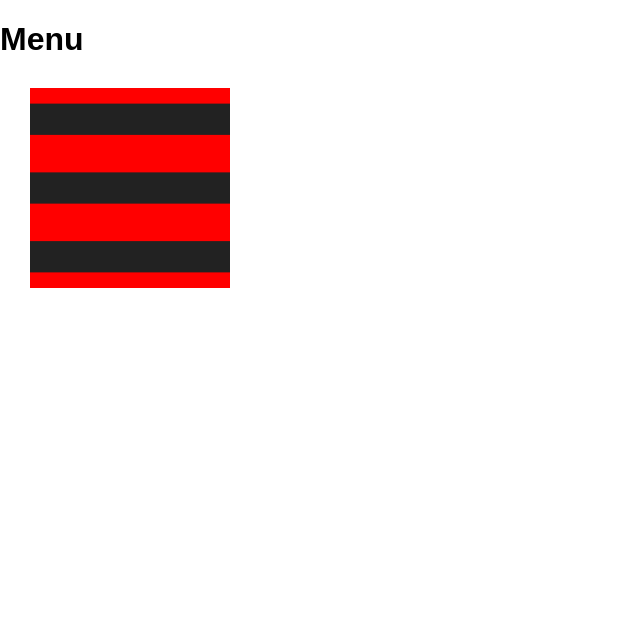
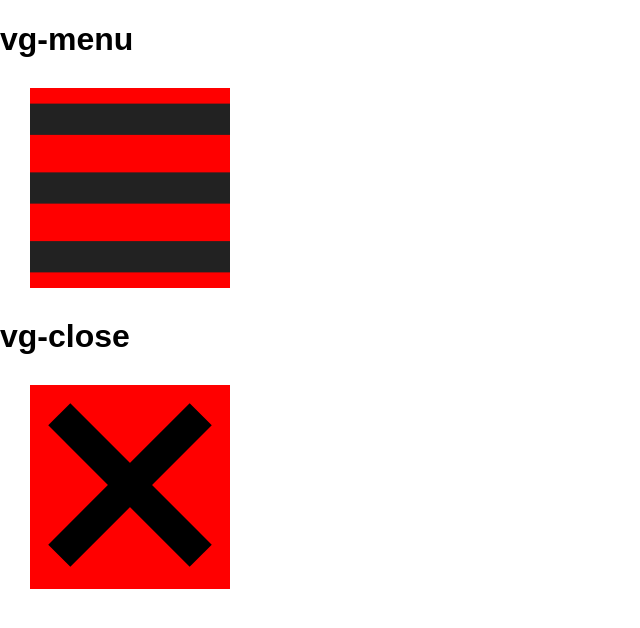
Before and after one commit to tylerfowle/veegee, a website: page dist/html/examples.html in a window 1280 px wide. Shown: the whole page, without its empty margins (0-640 px from the left). Drawn offline with Linux system fonts and the light colour scheme; files whose address does not match are found by name.

Commit message:
add close icon

```diff
--- a/dist/html/examples.html
+++ b/dist/html/examples.html
@@ -21,17 +21,26 @@
   <!-- BEGIN .row -->
   <div class="row">
 
-    <h1>Menu</h1>
-
-    <!-- BEGIN .menu-button -->
-    <div class="menu-button">
-      <svg class="vg vg-menu" width="100%" height="100%" viewBox="0 0 64 64" xmlns="http://www.w3.org/2000/svg">
+  <h1>vg-menu</h1>
+  <!-- BEGIN .menu-button -->
+  <div class="menu-button">
+    <svg class="vg vg-menu" width="100%" height="100%" viewBox="0 0 64 64" xmlns="http://www.w3.org/2000/svg">
   <rect x="0" y="5" width="64" height="10"/>
   <rect x="0" y="27" width="64" height="10"/>
   <rect x="0" y="49" width="64" height="10"/>
 </svg>
-    </div>
-    <!-- END .menu-button -->
+  </div>
+  <!-- END .menu-button -->
+
+  <h1>vg-close</h1>
+  <!-- BEGIN .menu-button -->
+  <div class="menu-button">
+    <svg width="100%" height="100%" viewBox="0 0 64 64" version="1.1" xmlns="http://www.w3.org/2000/svg">
+  <path d="M51.092,5.837l-45.255,45.255l7.071,7.071l45.255,-45.255l-7.071,-7.071Z"/>
+  <path d="M58.163,51.092l-45.255,-45.255l-7.071,7.071l45.255,45.255l7.071,-7.071Z"/>
+</svg>
+  </div>
+  <!-- END .menu-button -->
 
 
   </div>
```
Also changed, not shown: build/examples.html (+12 -6 lines), build/svg/vg-close.svg (added), 1 other file.
